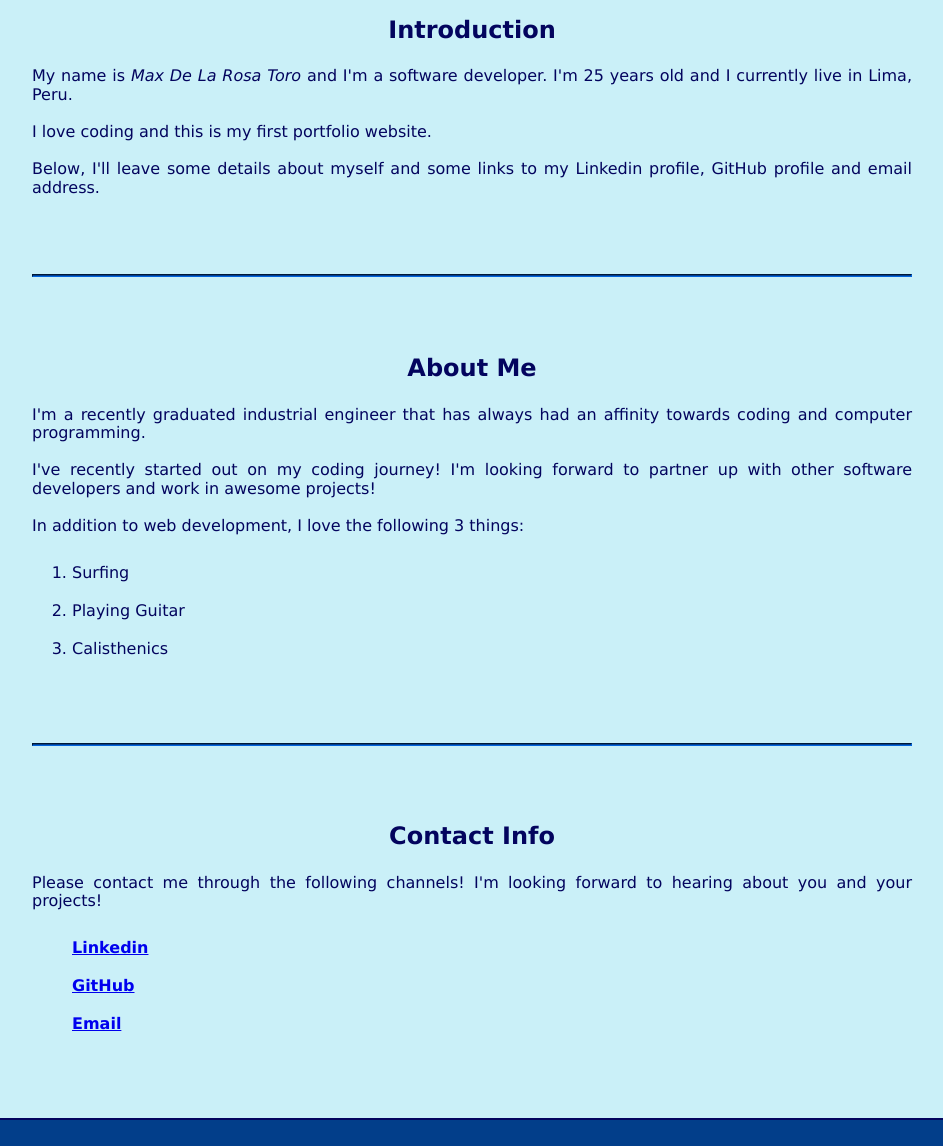
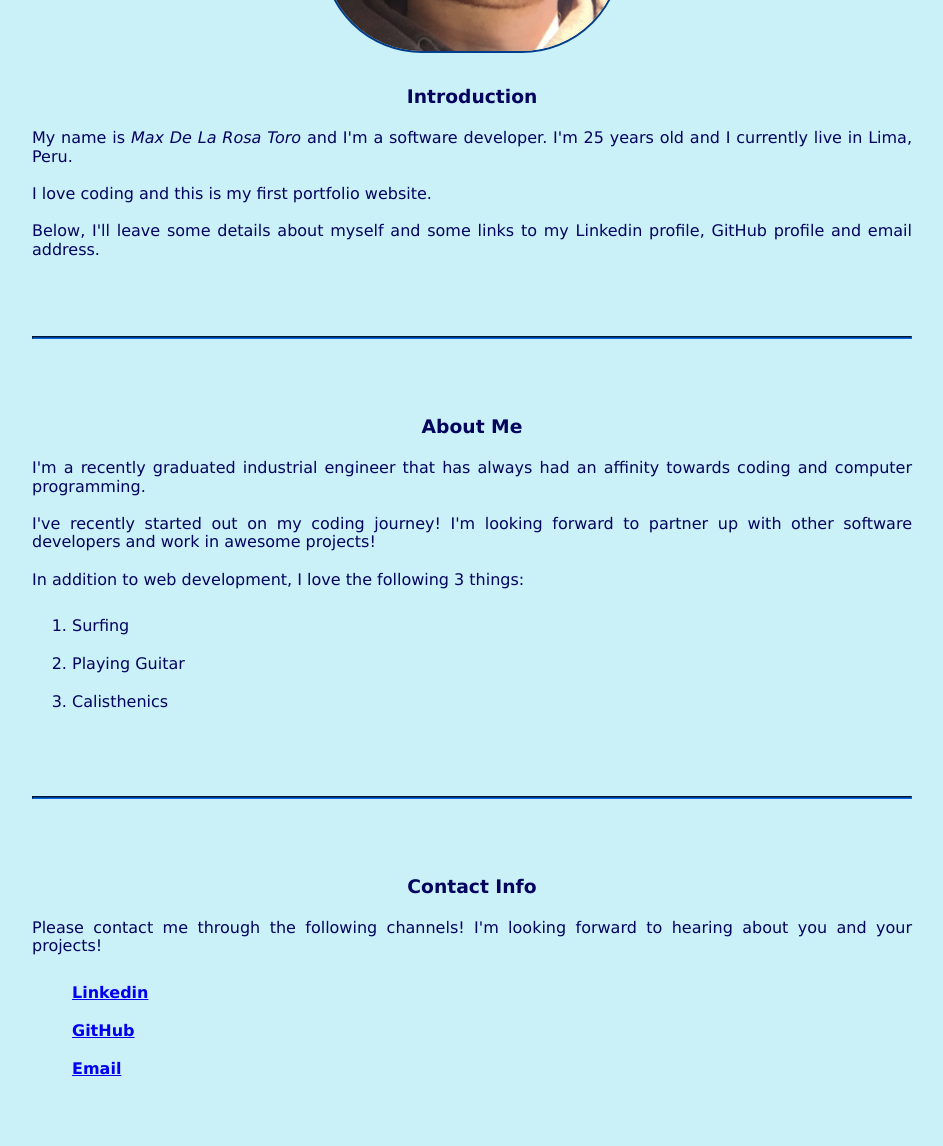
Before and after one commit to maxdevcode/personal-portfolio, a plain HTML site: page index.html in a window 1280 px wide. Shown: the part 650-1796 px from the top of the page, without its empty margins (168-1111 px from the left). Drawn offline with nearby package versions, Linux system fonts and the light colour scheme.

Commit message:
added styling for h3 elements

```diff
--- a/index.html
+++ b/index.html
@@ -1,5 +1,5 @@
 <!DOCTYPE html>
-<html>
+<html lang="en">
   <head>
     <!--Here are the meta tags and css stylesheet links!-->
     <meta charset="utf-8">
@@ -25,12 +25,13 @@
 
     <main>
       <article>
+        <h2>My Personal Portfolio</h2>
         <!--Intro section!-->
         <section id="intro-section">
           <div class="centered">
           <img class="profile-image" src="images/profile-picture.PNG" alt="A picture of myself." width=300>
           </div>
-          <h2>Introduction</h2>
+          <h3>Introduction</h3>
           <p>My name is <em>Max De La Rosa Toro</em> and I'm a software developer. I'm 25 years old and I currently live in Lima, Peru.</p>
           <p>I love coding and this is my first portfolio website.</p>
           <p>Below, I'll leave some details about myself and some links to my Linkedin profile, GitHub profile and email address.</p>
@@ -38,7 +39,7 @@
         <hr>
         <!--About Me section!-->
         <section id="aboutme-section">
-          <h2>About Me</h2>
+          <h3>About Me</h3>
           <p>I'm a recently graduated industrial engineer that has always had an affinity towards coding and computer programming.</p>
           <p>I've recently started out on my coding journey! I'm looking forward to partner up with other software developers and work in awesome projects!</p>
           <p>In addition to web development, I love the following 3 things:</p>
@@ -51,7 +52,7 @@
         <hr>
         <!--Contact section!-->
         <section id="contact-section">
-          <h2>Contact Info</h2>
+          <h3>Contact Info</h3>
           <p>Please contact me through the following channels! I'm looking forward to hearing about you and your projects!</p>
           <div class="styled-contact-links">
           <ul>
--- a/style.css
+++ b/style.css
@@ -70,15 +70,15 @@
       padding-bottom: 50px;
     }
 
-    /*H2 Subheading and main paragraph and list items font, color*/
-    h2, main p, main li{
+    /*h2 & h3 Subheading and main paragraph and list items font, color*/
+    h2, h3, main p, main li{
       font-family: Verdana, Geneva, Tahoma, sans-serif;
       color: #03045e;
       padding-bottom: 3px;
     }
 
-    /*Align H2 Headers to the center*/
-    h2{
+    /*Align h2 & h3 Headers to the center*/
+    h2, h3{
       text-align: center;
     }
 
```
